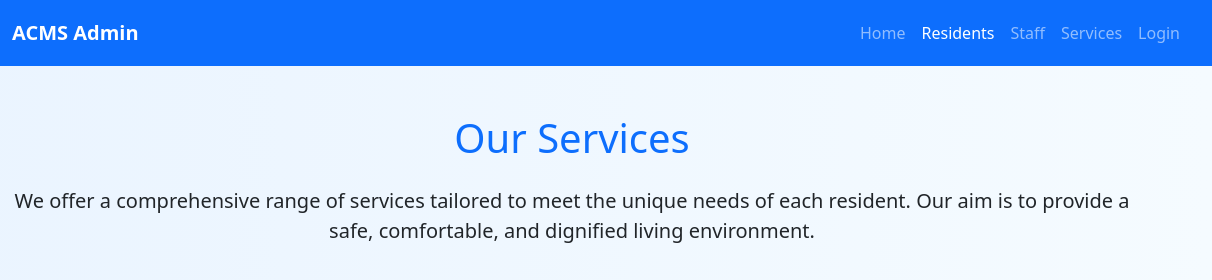
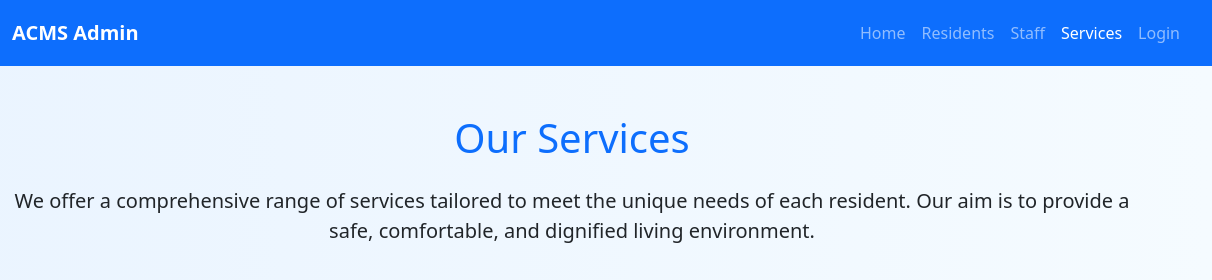
Before and after one commit to athwtrrrr/ICT_Project-A_Aged_Care_System, a website: page services.html in a window 1280 px wide. Shown: the top 280 px of the page, 68-1280 px from the left. Drawn offline with nearby package versions, Linux system fonts and the light colour scheme.

Commit message:
mino changes

```diff
--- a/services.html
+++ b/services.html
@@ -26,13 +26,13 @@
         <a class="nav-link" href="home.html">Home</a>
       </li>
       <li class="nav-item">
-        <a class="nav-link active" aria-current="page" href="admin-dashboardresident.html">Residents</a>
+        <a class="nav-link" href="admin-dashboardresident.html">Residents</a>
       </li>
       <li class="nav-item">
         <a class="nav-link" href="staff-directory.html">Staff</a>
       </li>
       <li class="nav-item">
-        <a class="nav-link" href="services.html">Services</a>
+        <a class="nav-link active" aria-current="page" href="services.html">Services</a>
       </li>
       <li class="nav-item">
         <a class="nav-link" href="index.html">Login</a>
```
Also changed, not shown: admin-dashboardresident.html (+2 -15 lines).
